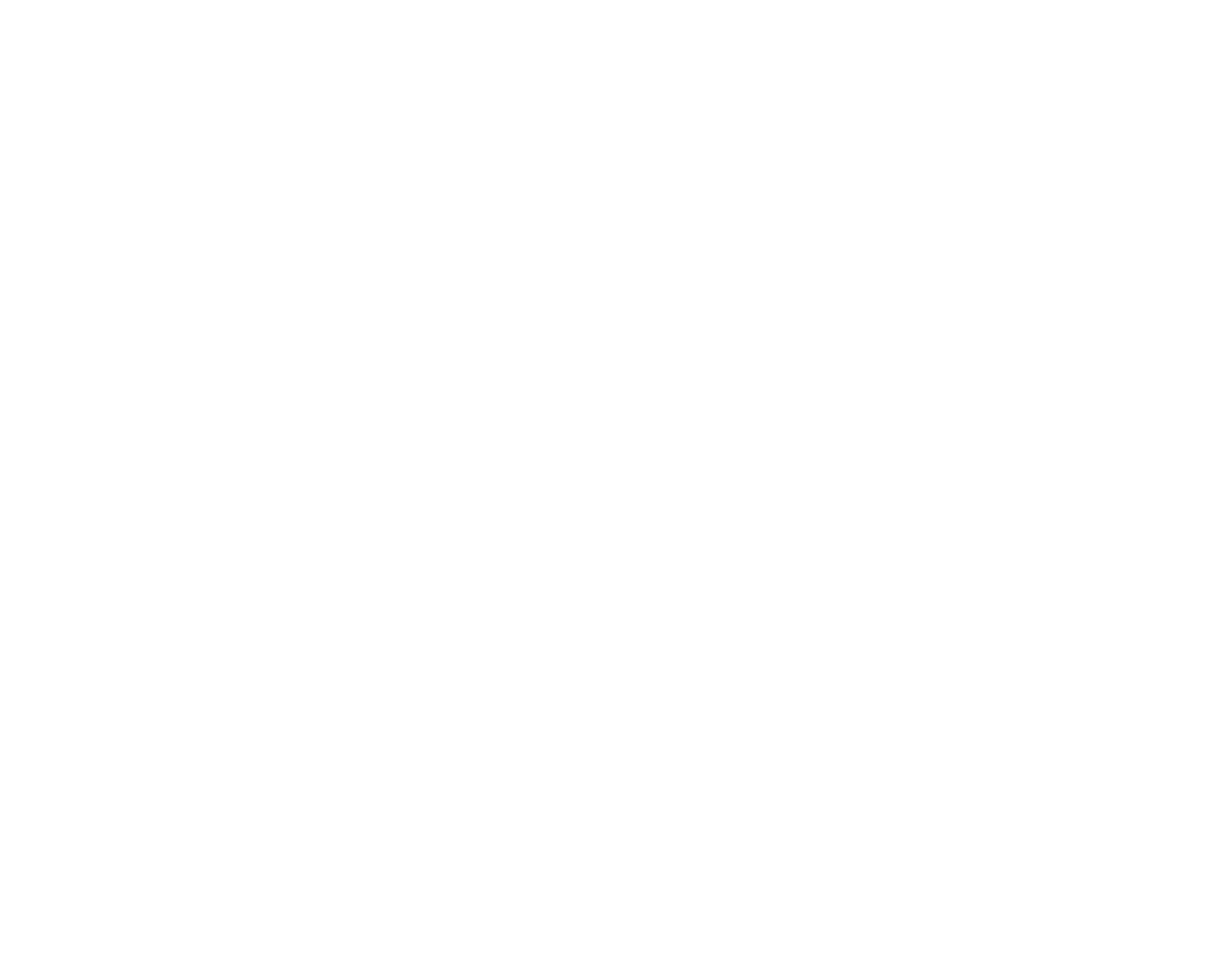
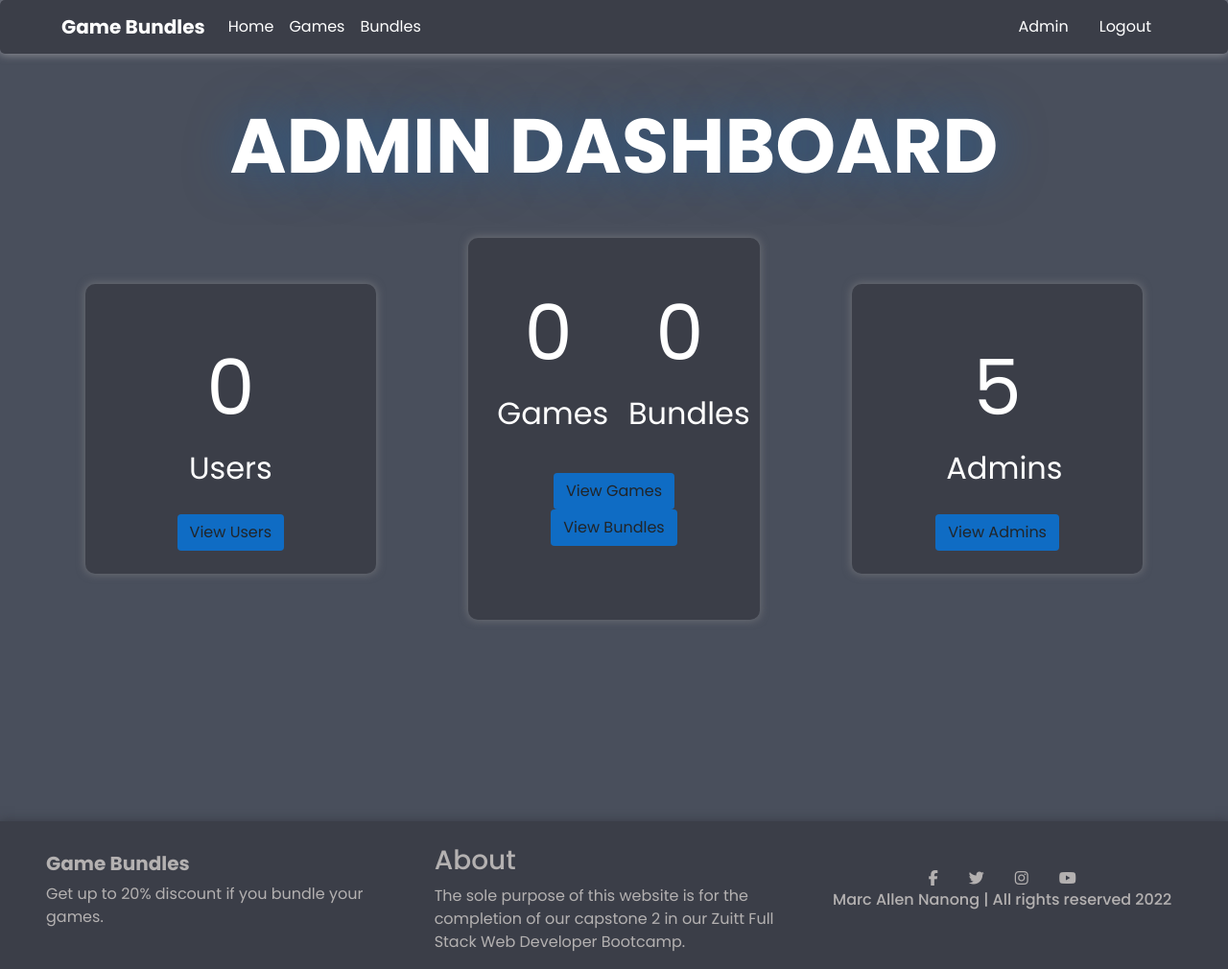
Before and after one commit to nanong11/Game-Bundles, a website: page client/pages/session/admin/admin.html in a window 1280 px wide. Shown: the whole page at 96% size. Before the commit the page ends 800 px from the top, so only its background shows below. Drawn offline with nearby package versions, Linux system fonts and the light colour scheme.

Commit message:
Add admin dashboard page

```diff
--- a/client/css/main.css
+++ b/client/css/main.css
@@ -23,8 +23,11 @@ body{
 .nav-container{
     background-color: #3b3e48;
     border-radius: 5px;
+    box-shadow: 0px 0px 10px 1px rgba(219, 215, 215, 0.5);
 }
-
+.nav-container-light{
+    box-shadow: 0px 0px 10px 1px #3b3e48;
+}
 .navbar-brand{
     font-weight: 700;
 }
@@ -45,6 +48,12 @@ body{
     font-weight: 700;
     text-decoration: none;
 }
+.btn{
+    background-color: rgb(15, 108, 196);
+}
+.btn:hover{
+    background-color: rgb(57, 188, 240);
+}
 .signup-btn a{
     font-size: 1.3rem;
     font-weight: 500;
@@ -53,11 +62,26 @@ body{
 .btn-signup:hover{
     background-color: #1175a7;
 }
+.box{
+    background-color: #3b3e48;
+    border-radius: 10px;
+    box-shadow: 0px 0px 8px 1px rgba(143, 142, 142, 0.5);
+}
 form{
     color: #4a4a4a;
-    box-shadow: 0px 0px 16px 1px rgba(74,74,74,0.5);
+    box-shadow: 0px 0px 16px 1px rgba(202, 199, 199, 0.5);
 }
-
+.admin-dashboard{
+    font-size: 5rem;
+    font-weight: 600;
+    text-shadow: 0px 0px 50px rgba(16, 108, 194, 0.5);
+}
+.counter{
+    font-size: 5rem;
+}
+.counter-label{
+    font-size: 2rem;
+}
 main{
     flex: 1 0 auto;
     height: 100vh;
@@ -66,6 +90,8 @@ footer{
     background-color: #3b3e48;
     flex: 0 0 auto;
     justify-content: center;
+    box-shadow: 0px 0px 10px 1px #3b3e48;
+    color: rgb(180, 177, 177);
 }
 footer a{
     color: inherit;
--- a/client/pages/session/admin/admin.html
+++ b/client/pages/session/admin/admin.html
@@ -0,0 +1,109 @@
+<!DOCTYPE html>
+<html lang="en">
+<head>
+    <meta charset="UTF-8">
+    <meta http-equiv="X-UA-Compatible" content="IE=edge">
+    <meta name="viewport" content="width=device-width, initial-scale=1.0, shrink-to-fit=no">
+
+    <!-- Fontawesome defered -->
+    <script defer src="https://kit.fontawesome.com/71a16aa4bc.js" crossorigin="anonymous"></script>
+
+    <!-- Bootstrap CSS -->
+    <link rel="stylesheet" href="https://cdn.jsdelivr.net/npm/bootstrap@4.6.1/dist/css/bootstrap.min.css" integrity="sha384-zCbKRCUGaJDkqS1kPbPd7TveP5iyJE0EjAuZQTgFLD2ylzuqKfdKlfG/eSrtxUkn" crossorigin="anonymous">
+
+    <!-- Boostratp JS defered -->
+    <script defer src="https://cdn.jsdelivr.net/npm/jquery@3.5.1/dist/jquery.slim.min.js" integrity="sha384-DfXdz2htPH0lsSSs5nCTpuj/zy4C+OGpamoFVy38MVBnE+IbbVYUew+OrCXaRkfj" crossorigin="anonymous"></script>
+    <script defer src="https://cdn.jsdelivr.net/npm/bootstrap@4.6.1/dist/js/bootstrap.bundle.min.js" integrity="sha384-fQybjgWLrvvRgtW6bFlB7jaZrFsaBXjsOMm/tB9LTS58ONXgqbR9W8oWht/amnpF" crossorigin="anonymous"></script>
+
+    <!-- External JS defered -->
+    <script defer src="../../../js/script.js"></script>
+
+    <!-- External CSS -->
+    <link rel="stylesheet" href="../../../css/main.css">
+
+    <title>Game Bundles</title>
+</head>
+<body>
+    <header>
+        <div class="container-fluid nav-container px-5">
+            <nav class="navbar navbar-expand-lg">
+                <a class="navbar-brand" href="../admin/admin.html">Game Bundles</a>
+                <button class="navbar-toggler" type="button" data-toggle="collapse" data-target="#navbarSupportedContent" aria-controls="navbarSupportedContent" aria-expanded="false" aria-label="Toggle navigation">
+                  <span class="navbar-toggler-icon"></span>
+                </button>
+
+                <div class="collapse navbar-collapse" id="navbarSupportedContent">
+                  <ul class="navbar-nav mr-auto">
+                    <li class="nav-item active">
+                      <a class="nav-link" href="#">Home <span class="sr-only">(current)</span></a>
+                    </li>
+                    <li class="nav-item">
+                      <a class="nav-link" href="#">Games</a>
+                    </li>
+                    <li class="nav-item">
+                      <a class="nav-link" href="#">Bundles</a>
+                    </li>
+                  </ul>
+                  <span class="nav-item"><a class="nav-link" href="../admin/admin.html">Admin</a></span>
+                  <span class="nav-item"><a class="nav-link" href="../../../index.html">Logout</a></span>
+                </div>
+            </nav>
+        </div>
+    </header>
+    <main>
+        <div class="container-fluid h-75 px-5">
+            <h1 class="text-center admin-dashboard my-5">ADMIN DASHBOARD</h1>
+            <div class="row d-flex flex-wrap justify-content-around">
+                <div class="col-3 my-5 text-center box">
+                    <p class="counter col-4 text-center mx-auto mt-5 mb-auto">0</p>
+                    <p class="counter-label col-6 text-center mx-auto mb-auto">Users</p>
+                    <button class="my-4 btn">View Users</button>
+                </div>
+                <div class="col-3 row text-center box">
+                    <div class="col-6 my-auto">
+                        <p class="counter text-center m-auto">0</p>
+                        <p class="counter-label text-center m-auto">Games</p>
+                    </div>
+                    <div class="col-6 my-auto">
+                        <p class="counter text-center m-auto">0</p>
+                        <p class="counter-label text-center m-auto">Bundles</p>
+                    </div>
+                    <div class="col-12 row mb-auto mx-auto">
+                        <button class="m-auto btn">View Games</button>
+                        <button class="m-auto btn">View Bundles</button>
+                    </div>
+                </div>
+                <div class="col-3 my-5 text-center box">
+                    <p class="counter col-4 text-center mx-auto mt-5 mb-auto">5</p>
+                    <p class="counter-label col-6 text-center mx-auto mb-auto">Admins</p>
+                    <button class="my-4 btn">View Admins</button>
+                </div>
+            </div>
+        </div>
+    </main>
+
+    <footer>
+        <div class="container-fluid pt-4 px-5">
+            <div class="row">
+                <div class="col-4">
+                  <a class="navbar-brand" href="./index.html">Game Bundles</a>
+                  <p>Get up to 20% discount if you bundle your games.</p>
+                </div>
+                <div class="col-4">
+                  <h3>About</h3>
+                  <p>The sole purpose of this website is for the completion of our capstone 2 in our Zuitt Full Stack Web Developer Bootcamp.</p>
+                </div>
+                <div class="col-4 pt-4">
+                  <div class="nav justify-content-center">
+                      <a href="https://www.facebook.com/marcallen.nanong/" target="_blank"><i class="mx-3 fab fa-facebook-f"></i></a>
+                      <a href="https://twitter.com/evilhare11" target="_blank"><i class="mx-3 fab fa-twitter"></i></a>
+                      <a href="https://www.instagram.com/evilhare11" target="_blank"><i class="mx-3 fab fa-instagram"></i></a>
+                      <a href="https://www.youtube.com/channel/UCvFlYtXa3LXg2hhTVD9Bbmg" target="_blank"><i class="mx-3 fab fa-youtube"></i></a>
+                  </div>
+                  <h6 class="text-center">Marc Allen Nanong | All rights reserved 2022</h6>
+                </div>
+            </div>
+        </div>
+    </footer>
+</body>
+</html>
--- a/middlewares/auth.js
+++ b/middlewares/auth.js
@@ -10,7 +10,7 @@ module.exports.createToken = (data) => {
     return jwt.sign(userData, process.env.ACCESS_TOKEN_SECRET, {expiresIn: `15m`})
 }
 
-// VERIFY USER WITH TOKEN - verify token
+// VERIFY USER WITH TOKEN - verify user token
 module.exports.verify = (req, res, next) => {
     const requestToken = req.headers.authorization
     if(requestToken){
@@ -27,8 +27,8 @@ module.exports.verify = (req, res, next) => {
 }
 
 //DECODE TOKEN - decode token
-module.exports.decode = (bearerToken) => {
-    return jwt.decode(bearerToken)
+module.exports.decode = (token) => {
+    return jwt.decode(token)
 }
 
 //VERIFY IF ADMIN METHOD - verify if admin
```
Also changed, not shown: client/index.html (+1 -1 lines), client/pages/login.html (+2 -2 lines), client/pages/register.html (+2 -2 lines), client/pages/user/user.html (+1 -1 lines).
